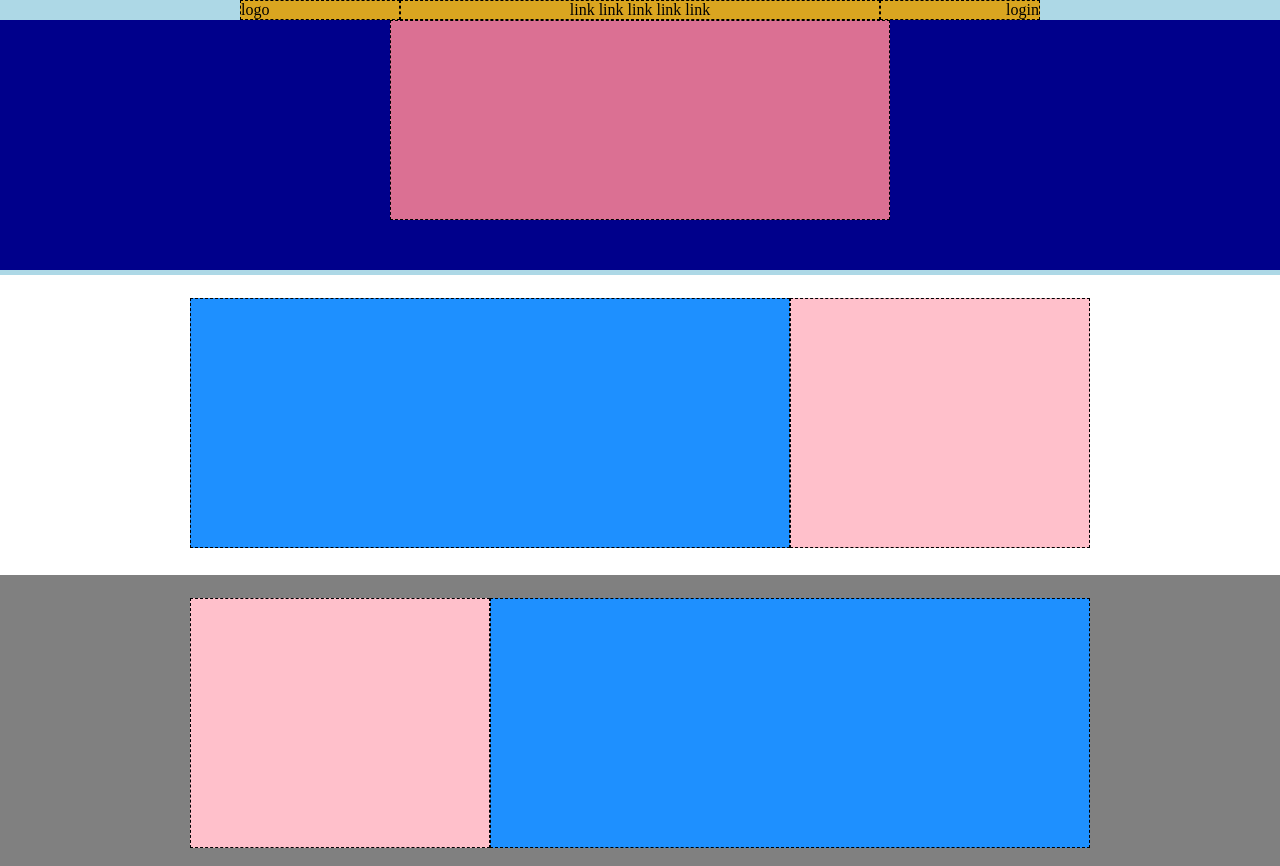
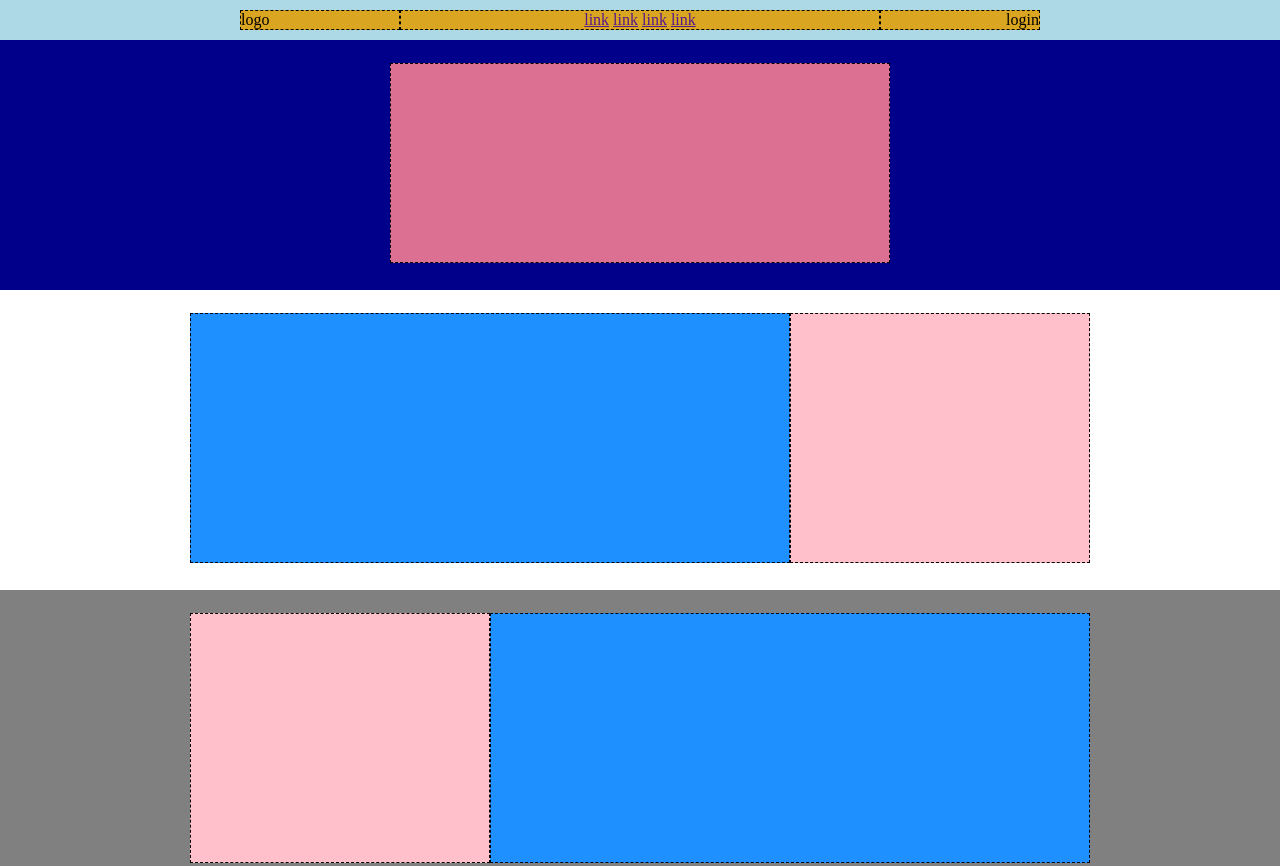
Before and after one commit to francescomeloni03/htmlcss-struttura-discord, a plain HTML site: page index.html in a window 1280 px wide. Shown: the top 866 px of the page. Drawn offline with Linux system fonts and the light colour scheme.

Commit message:
ultime modifiche/dettagli

```diff
--- a/css/main.css
+++ b/css/main.css
@@ -4,7 +4,9 @@
     box-sizing: border-box;
 }
 
-
+body{
+    background-color: #add8e6;
+}
 
 
 
@@ -25,7 +27,8 @@ header{
     background-color: #daa520;
     max-width: 800px;
     margin:  auto;
-
+    margin-top: 10px;
+    margin-bottom: 10px;
 }
 
 .boxed1{
@@ -49,13 +52,20 @@ header{
 .boxblu{
     background-color: #00008b;
     min-height: 250px;
+}
 
+
+.flexcontainer7{
+    display: flex;
+    flex-direction: row;
+    justify-content: center;
+    padding: 23px;
 }
 
 #boxrosa{
     background-color:palevioletred;
     min-height: 200px;
-    max-width: 500px;
+    width: 500px;
     margin: auto;
     border: 1px dashed black;
 
--- a/index.html
+++ b/index.html
@@ -15,7 +15,7 @@
                 <p class="boxed1">logo</p>
             </div>
             <nav>
-                <p id="nav">link link link link link</p>
+                <p id="nav"> <a href="">link</a> <a href="">link</a>  <a href="">link</a> <a href="">link</a>      </p>
             </nav>
             <div>
                 <p class="boxed3">login</p>
@@ -23,8 +23,13 @@
          </div>
        </div>
 
+
+
+
        <div class="boxblu">
+        <div class="flexcontainer7">
         <div id="boxrosa"></div>
+       </div>
        </div>
     </header>
 
```
Also changed, not shown: image.png (added).
